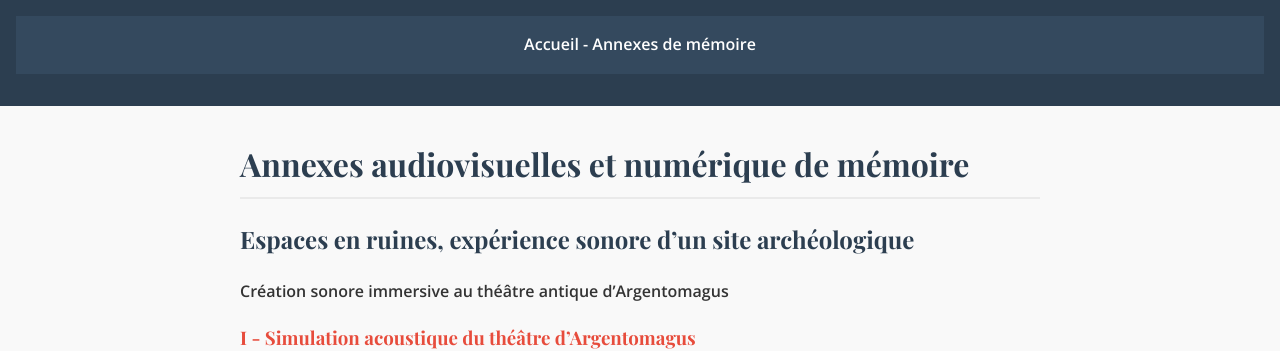
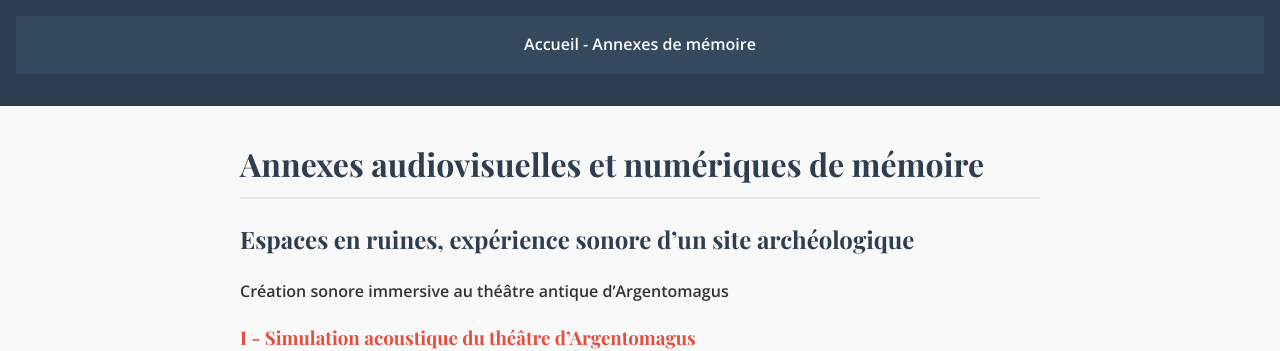
Before and after one commit to agathekowalski/ensll_memoire_p2026, a Jekyll site: the page built from index.md, in a window 1280 px wide. Shown: the top 351 px of the page. Built offline with Jekyll 4.4.1, drawn with Linux system fonts in a browser that asks for light colours.

Commit message:
Update index.md

```diff
--- a/index.md
+++ b/index.md
@@ -3,7 +3,7 @@ layout: default
 title: acceuil
 ---
 
-# Annexes audiovisuelles et numérique de mémoire
+# Annexes audiovisuelles et numériques de mémoire
 
 ## Espaces en ruines, expérience sonore d’un site archéologique
 
```
